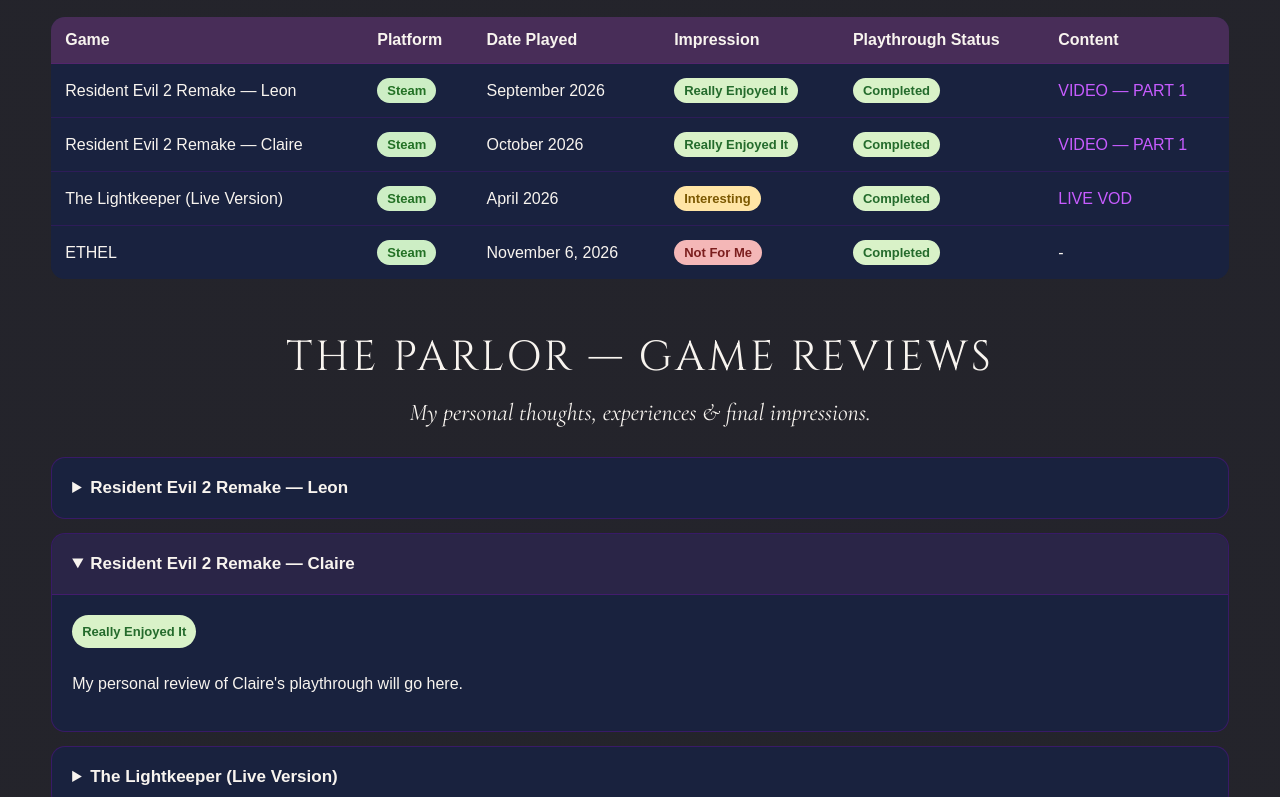
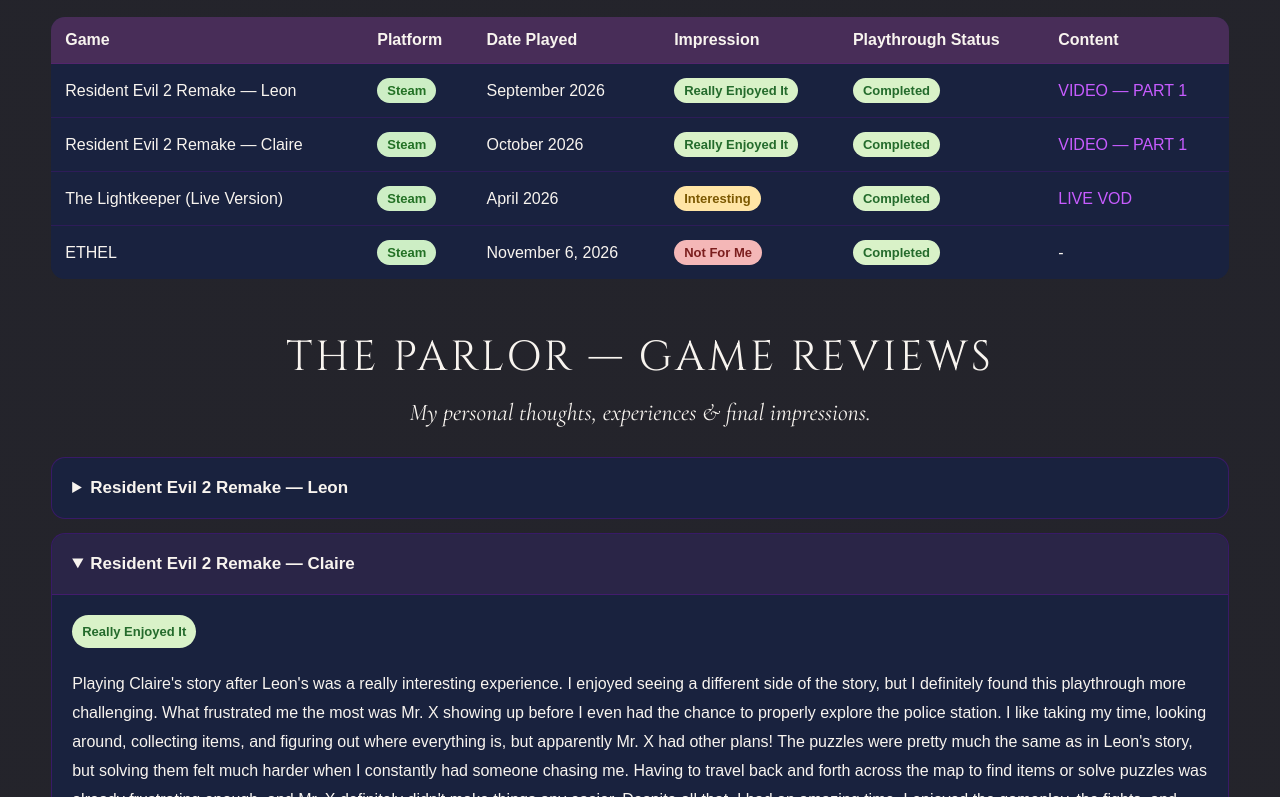
Before and after one commit to KlawdiaTV/Full-Games, a plain HTML site: page index.html in a window 1280 px wide. Both pictures are taken after a click on the heading "Resident Evil 2 Remake — Claire". Shown: the part 726-1523 px from the top of the page. Drawn offline with nearby package versions, Linux system fonts and the light colour scheme.

Commit message:
Update index.html

```diff
--- a/index.html
+++ b/index.html
@@ -708,8 +708,15 @@ Final impression: Really Enjoyed It. A great survival horror experience with enj
           </span>
 
           <p>
-            My personal review of Claire's playthrough
-            will go here.
+Playing Claire's story after Leon's was a really interesting experience. I enjoyed seeing a different side of the story, but I definitely found this playthrough more challenging.
+
+What frustrated me the most was Mr. X showing up before I even had the chance to properly explore the police station. I like taking my time, looking around, collecting items, and figuring out where everything is, but apparently Mr. X had other plans!
+
+The puzzles were pretty much the same as in Leon's story, but solving them felt much harder when I constantly had someone chasing me. Having to travel back and forth across the map to find items or solve puzzles was already frustrating enough, and Mr. X definitely didn't make things any easier.
+
+Despite all that, I had an amazing time. I enjoyed the gameplay, the fights, and experiencing Claire's side of the story. Even with all the running around and the constant pressure, it was still a really enjoyable experience.
+
+Final impression: Really Enjoyed It. A more stressful experience than Leon's campaign, mostly thanks to Mr. X, but still an amazing game that I enjoyed from beginning to end!
           </p>
 
         </div>
```
